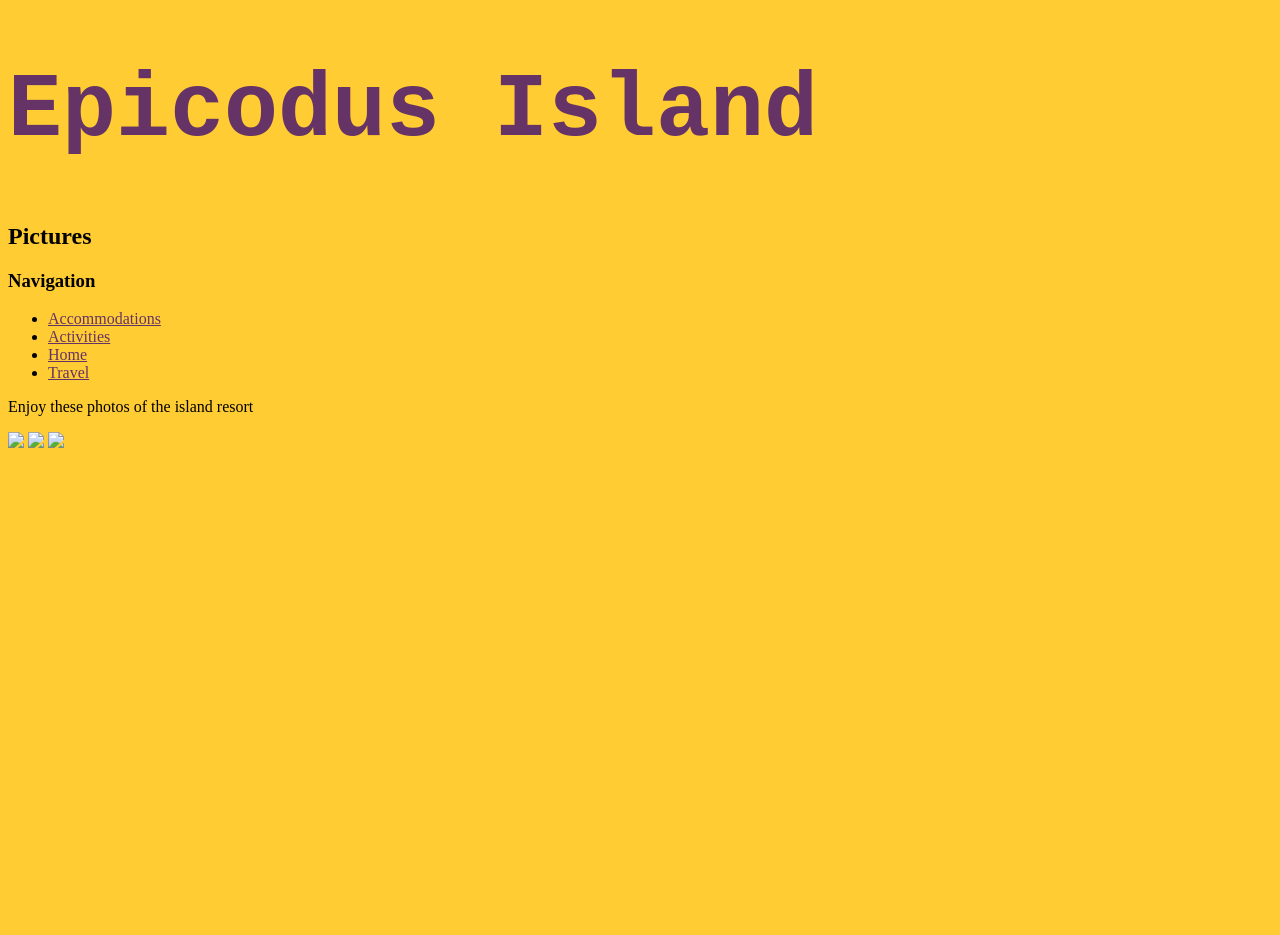
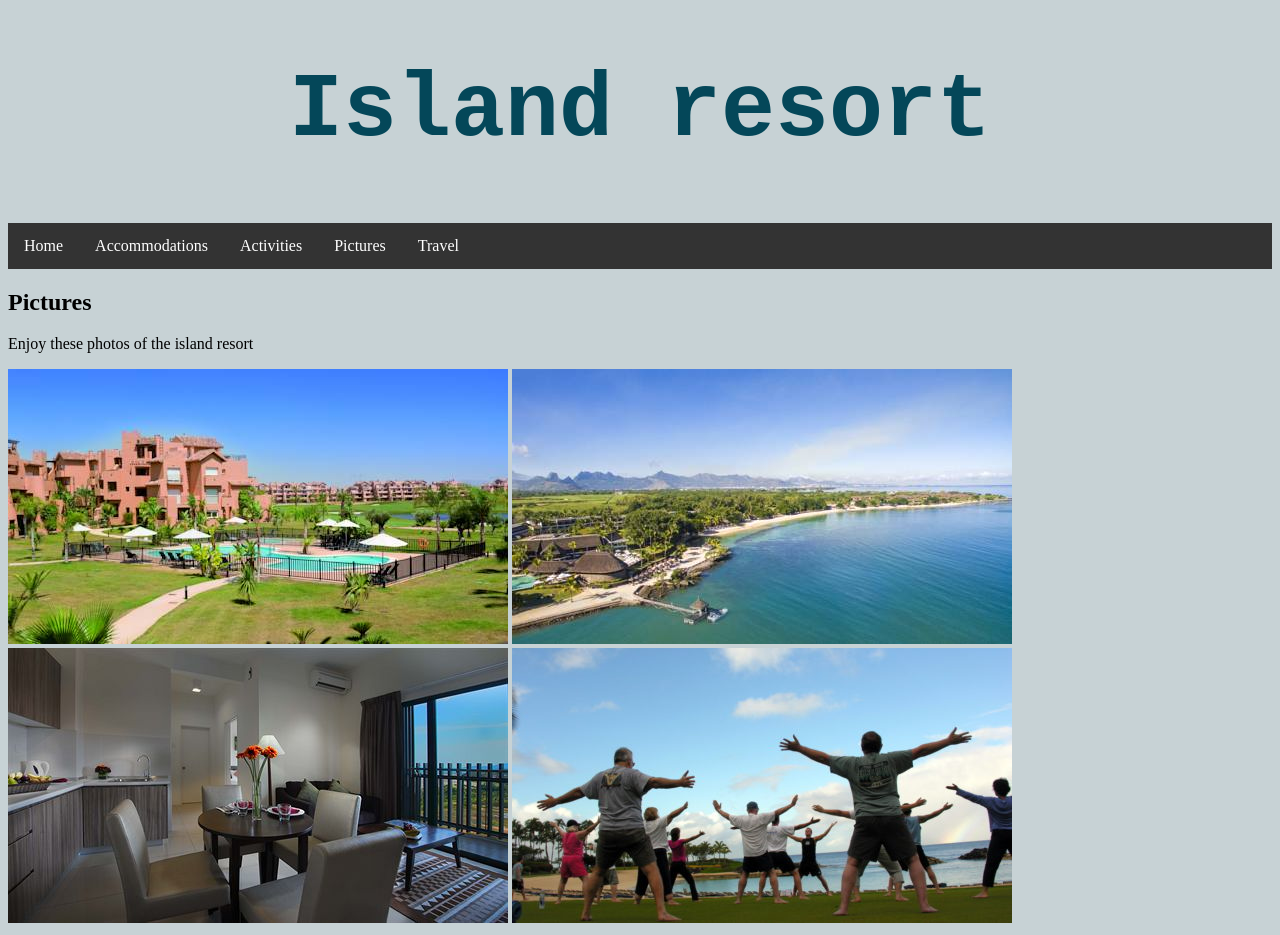
Before and after one commit to ceddy9176/resort, a plain HTML site: page pictures.html in a window 1280 px wide. Before the commit the page ends 800 px from the top, so only its background shows below. Drawn offline with Linux system fonts and the light colour scheme.

Commit message:
added a menu bar and pictures

```diff
--- a/css/styles.css
+++ b/css/styles.css
@@ -1,11 +1,37 @@
 body {
-  background-color: #FFCC33;
+  background-color: #C7D2D5
+  ;
 }
 h1 {
   font-family: monospace;
-  color: #663366;
+  color: #044759;
   font-size: 90px;
+  text-align: center;
 }
 a {
   color: #663366;
 }
+
+ul {
+    list-style-type: none;
+    margin: 0;
+    padding: 0;
+    overflow: hidden;
+    background-color: #333;
+}
+
+li {
+    float: left;
+}
+
+li a {
+    display: block;
+    color: white;
+    text-align: center;
+    padding: 14px 16px;
+    text-decoration: none;
+}
+
+li a:hover {
+    background-color: #111;
+}
--- a/pictures.html
+++ b/pictures.html
@@ -6,20 +6,20 @@
   </head>
 
   <body>
-    <h1>Epicodus Island</h1>
+    <h1>Island resort</h1>
+    <ul>
+      <li><a href="index.html">Home</a></li>
+      <li><a href="accommodations.html">Accommodations</a></li>
+      <li><a href="activities.html">Activities</a></li>
+      <li><a href="pictures.html">Pictures</a></li>
+      <li><a href="travel.html">Travel</a></li>
+    </ul>
     <h2>Pictures</h2>
 
-    <h3>Navigation</h3>
-    <ul>
-      <li><a href="accommodations.html">Accommodations</a></li>
-      <li><a href="activities.html">Activities</a></li>
-      <li><a href="index.html">Home</a></li>
-      <li><a href="travel.html">Travel</a></li>
-    </ul>
-
     <p>Enjoy these photos of the island resort</p>
-    <img src="img/Picture1.jpeg">
-    <img src="img/picture2.jpeg">
-    <img src="img/picture 3.jpeg">
+    <img src="img/Picture1.jpg">
+    <img src="img/picture2.jpg">
+    <img src="img/picture3.jpg">
+    <img src="img/picture4.jpg">
   </body>
 </html>
```
Also changed, not shown: accommodations.html (+4 -5 lines), activities.html (+5 -7 lines), index.html (+4 -5 lines), travel.html (+7 -6 lines), img/Picture1.jpg (added), img/Picture2.jpg (added), img/Picture3.jpg (added), img/Picture4.jpg (added), img/boat.jpg (added), img/heli.jpg (added), img/picture 3.jpeg (added), 3 other files.
